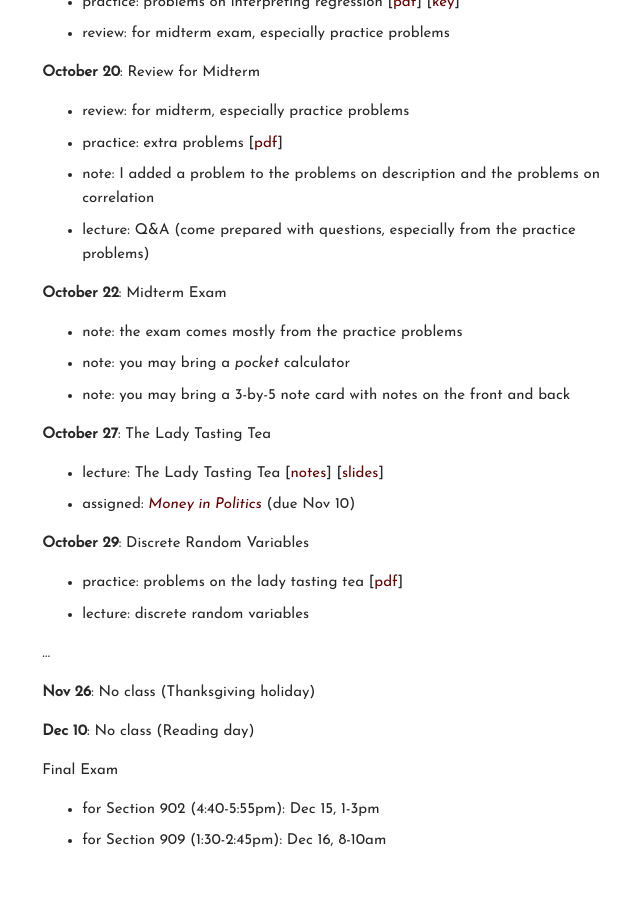
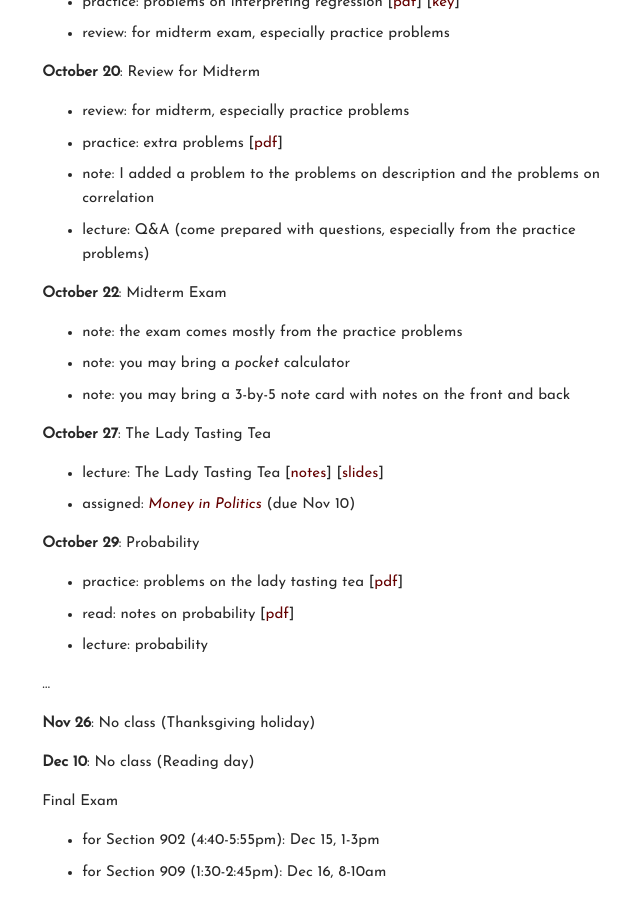
Before and after one commit to carlislerainey/carlislerainey.github.io, a Jekyll site: the page built from teaching/pols-209/index.md, in a window 1280 px wide and 900 px high, scrolled down 2939 px. Shown: the whole window, without its empty margins (420-1060 px from the left). Built offline with Jekyll 4.4.1, drawn with Linux system fonts in a browser that asks for light colours; before the commit the page ends 3807 px from its top, so only the background shows below that.

Commit message:
add notes on probability

```diff
--- a/teaching/pols-209/index.md
+++ b/teaching/pols-209/index.md
@@ -127,9 +127,10 @@ lecture: discussion of writing
 - lecture: The Lady Tasting Tea [[notes](https://docs.google.com/document/d/1HlNJD9FWIJPn9cobkD0B4o04sJc61dI2dZoJM4p_aJo/edit?usp=sharing)] [[slides](https://docs.google.com/presentation/d/1By_JvKuG0bZiA-m1RPQu3zAbUOLOl0UCPOzKRHLefTg/edit?usp=sharing)]
 - assigned: [*Money in Politics*](files/wa3.pdf) (due Nov 10)
 
-**October 29**: Discrete Random Variables
+**October 29**: Probability
 - practice: problems on the lady tasting tea [[pdf](files/pp-lady.pdf)]
-- lecture: discrete random variables
+- read: notes on probability [[pdf](files/notes-probability.pdf)]
+- lecture: probability
 
 ...
 
```
Also changed, not shown: 1 other file.
